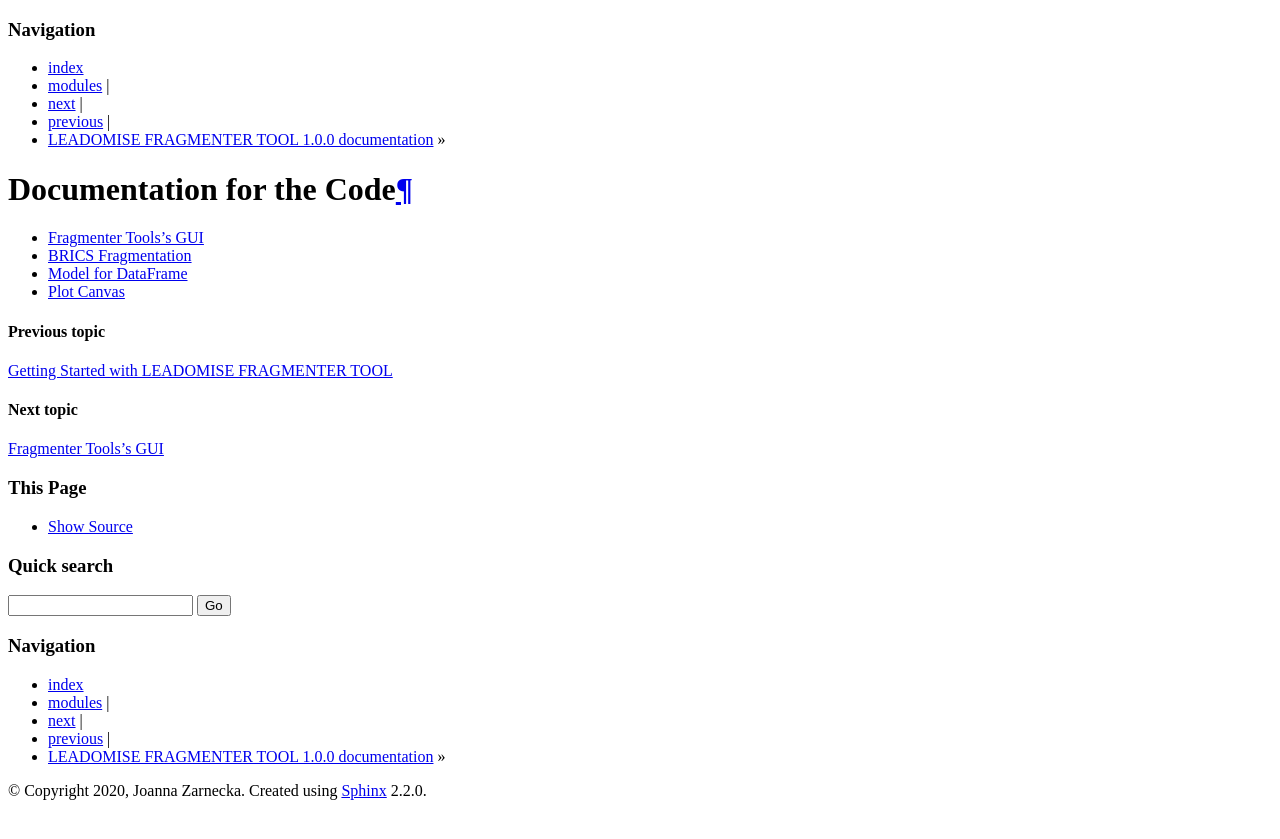
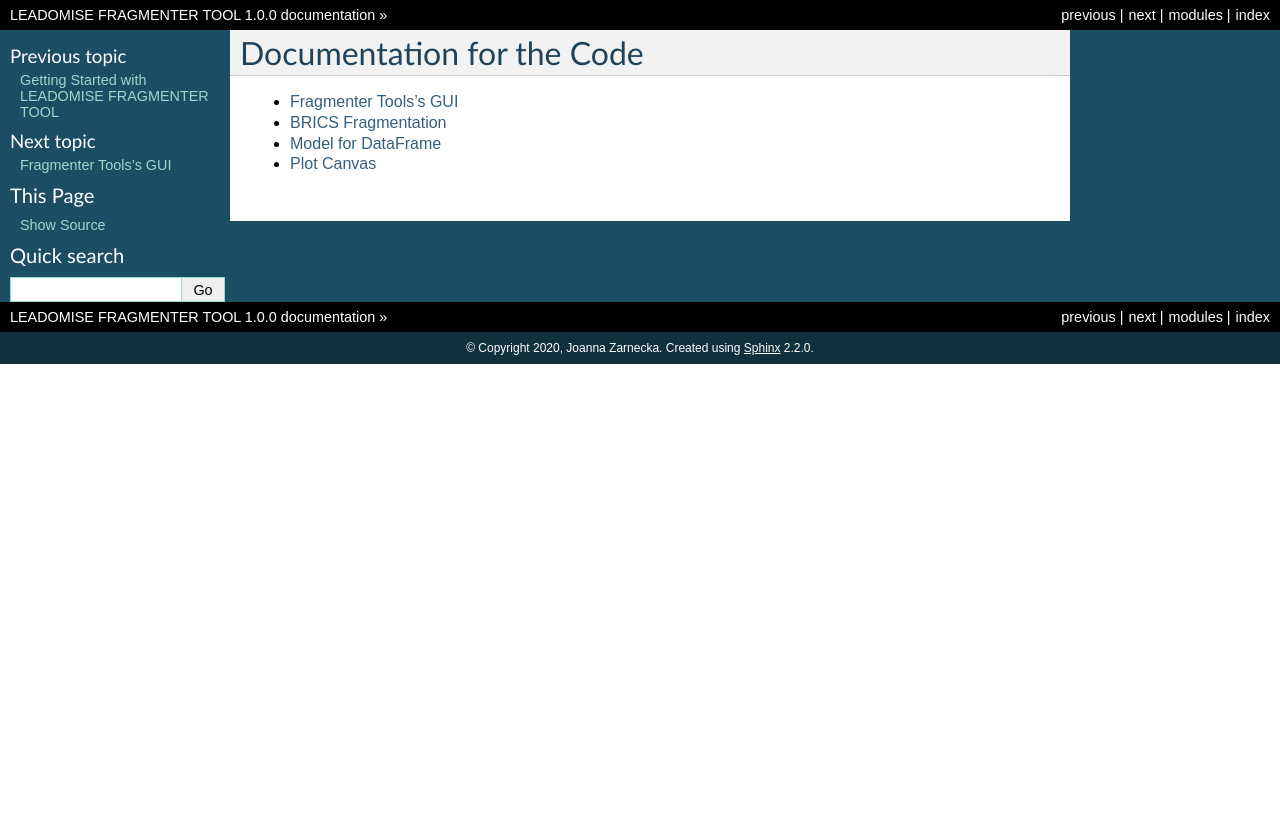
Before and after one commit to thervira/leadomise, a Jekyll site: the page fragmenter/Modules.html, which Jekyll copies as it is, in a window 1280 px wide. Shown: the top 839 px of the page. Built offline with Jekyll 4.4.1, drawn with Linux system fonts in a browser that asks for light colours; nearby versions of some CDN libraries; library files that are not in the unit come from our copies; comment, search, counter and statistics services are not loaded.

Commit message:
Bugs fixes

```diff
--- a/fragmenter/Installation.html
+++ b/fragmenter/Installation.html
@@ -82,7 +82,7 @@
 <h2>License<a class="headerlink" href="#license" title="Permalink to this headline">¶</a></h2>
 <p>This document is copyright (C) 2020 by Joanna Zarnecka</p>
 <p>This work is licensed under the MIT License.</p>
-<p>.. image:: images/bottom.png</p>
+<img alt="images/bottom.png" src="images/bottom.png" />
 </div>
 </div>
 
--- a/fragmenter/Modules.html
+++ b/fragmenter/Modules.html
@@ -5,15 +5,15 @@
   <head>
     <meta charset="utf-8" />
     <title>Documentation for the Code &#8212; LEADOMISE FRAGMENTER TOOL 1.0.0 documentation</title>
-    <link rel="stylesheet" href="_static/classic.css" type="text/css" />
-    <link rel="stylesheet" href="_static/pygments.css" type="text/css" />
-    <link rel="stylesheet" type="text/css" href="_static/graphviz.css" />
+    <link rel="stylesheet" href="static/classic.css" type="text/css" />
+    <link rel="stylesheet" href="static/pygments.css" type="text/css" />
+    <link rel="stylesheet" type="text/css" href="static/graphviz.css" />
 
-    <script type="text/javascript" id="documentation_options" data-url_root="./" src="_static/documentation_options.js"></script>
-    <script type="text/javascript" src="_static/jquery.js"></script>
-    <script type="text/javascript" src="_static/underscore.js"></script>
-    <script type="text/javascript" src="_static/doctools.js"></script>
-    <script type="text/javascript" src="_static/language_data.js"></script>
+    <script type="text/javascript" id="documentation_options" data-url_root="./" src="static/documentation_options.js"></script>
+    <script type="text/javascript" src="static/jquery.js"></script>
+    <script type="text/javascript" src="static/underscore.js"></script>
+    <script type="text/javascript" src="static/doctools.js"></script>
+    <script type="text/javascript" src="static/language_data.js"></script>
 
     <link rel="index" title="Index" href="genindex.html" />
     <link rel="search" title="Search" href="search.html" />
--- a/fragmenter/index.html
+++ b/fragmenter/index.html
@@ -7,9 +7,9 @@
     <title>LEADOMISE FRAGMENTER TOOL’s documentation &#8212; LEADOMISE FRAGMENTER TOOL 1.0.0 documentation</title>
     <link rel="stylesheet" href="static/classic.css" type="text/css" />
     <link rel="stylesheet" href="static/pygments.css" type="text/css" />
-    <link rel="stylesheet" type="text/css" href="_static/graphviz.css" />
+    <link rel="stylesheet" type="text/css" href="static/graphviz.css" />
 
-    <script type="text/javascript" id="documentation_options" data-url_root="./" src="_static/documentation_options.js"></script>
+    <script type="text/javascript" id="documentation_options" data-url_root="./" src="static/documentation_options.js"></script>
     <script type="text/javascript" src="static/jquery.js"></script>
     <script type="text/javascript" src="static/underscore.js"></script>
     <script type="text/javascript" src="static/doctools.js"></script>
@@ -115,7 +115,7 @@
   <div role="note" aria-label="source link">
     <h3>This Page</h3>
     <ul class="this-page-menu">
-      <li><a href="_sources/index.rst.txt"
+      <li><a href="sources/index.rst.txt"
             rel="nofollow">Show Source</a></li>
     </ul>
    </div>
```
Also changed, not shown: index.html (+4 -4 lines).
